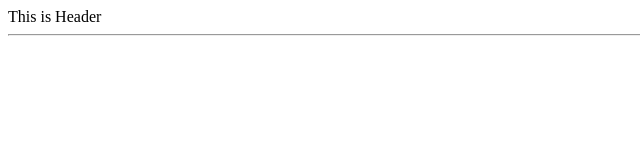
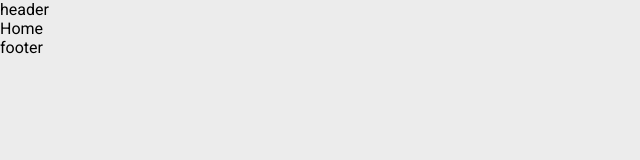
Before and after one commit to mohsinansari3011/nba_app, a React app: page / in a window 1280 px wide. Shown: the whole page, without its empty margins (0-640 px from the left). Built offline with nearby package versions, Linux system fonts and the light colour scheme.

Commit message:
Setting Routes

```diff
--- a/public/index.html
+++ b/public/index.html
@@ -15,7 +15,7 @@
     <link rel="stylesheet" href="https://cdnjs.cloudflare.com/ajax/libs/font-awesome/4.7.0/css/font-awesome.min.css" />
     <link rel="stylesheet" type="text/css" charset="UTF-8" href="https://cdnjs.cloudflare.com/ajax/libs/slick-carousel/1.6.0/slick.min.css" />
     <link rel="stylesheet" type="text/css" href="https://cdnjs.cloudflare.com/ajax/libs/slick-carousel/1.6.0/slick-theme.min.css" />
-
+    <link href="https://fonts.googleapis.com/css?family=Roboto:300,400,500,700" rel="stylesheet">
     <!--
       Notice the use of %PUBLIC_URL% in the tags above.
       It will be replaced with the URL of the `public` folder during the build.
--- /dev/null
+++ b/src/component/Home/home.js
@@ -0,0 +1,14 @@
+import React from 'react';
+
+
+
+const Home = () => {
+   return (
+       <div>
+           Home
+       </div>
+   )
+}
+
+
+export default Home;
--- /dev/null
+++ b/src/component/hoc/Layout/layout.css
@@ -0,0 +1,13 @@
+body{
+    margin:0;
+    padding: 0;
+    background: #ececec;
+    font-family: 'Roboto', sans-serif;
+}
+
+
+
+a {
+
+    text-decoration: none;
+}
--- /dev/null
+++ b/src/component/hoc/Layout/layout.js
@@ -0,0 +1,15 @@
+import React, { Component } from 'react';
+import './layout.css'
+class layout extends Component {
+    render() {
+        return (
+            <div>
+                header
+                {this.props.children}
+                footer
+            </div>
+        );
+    }
+}
+
+export default layout;
--- a/src/index.js
+++ b/src/index.js
@@ -2,48 +2,16 @@ import React from 'react';
 import ReactDOM from 'react-dom';
 import * as serviceWorker from './serviceWorker';
 
-import { BrowserRouter, Route, Switch , NavLink } from 'react-router-dom'
+import { BrowserRouter} from 'react-router-dom'
 
 
-// import Home from './component/home'
-// import Posts from './component/posts'
-// import Profile from './component/profile'
-// import PostItem from './component/post_item'
-// import Life from './component/lifecycles'
-// import Conditional from './component/conditional'
-// import User from './component/user'
+import Routes from './routes'
 
 const App = () =>{
 
     return (
         <BrowserRouter>
-        <div>
-
-            <header>
-                    This is Header <br />
-                    {/* <NavLink to="/">Home</NavLink><br/>
-                    <NavLink to="/posts" activeStyle={{color:'red'}} >Posts</NavLink><br />
-                    <NavLink to={{
-                        pathname:'/profile'
-                    }}>Profile</NavLink><br />
-                    <NavLink to="/life">Life</NavLink><br />
-                    <NavLink to="/conditional">Conditional</NavLink><br />
-                    <NavLink to="/user">User</NavLink><br /> */}
-                    <hr/>
-            </header>
-            <Switch>
-
-
-                    {/* <Route path="/posts/:id/:username" component={PostItem} />
-                    <Route path="/posts" component={Posts} />
-                    <Route path="/profile" component={Profile} />
-                    <Route path="/life" component={Life} />
-                    <Route path="/conditional" component={Conditional} />
-                    <Route path="/user" component={User} />
-                    <Route path="/" exact component={Home} />
-                    <Route render={() => <h3>oops 404</h3>} /> */}
-            </Switch>
-            </div>
+            <Routes />
         </BrowserRouter>
     )
 }
--- /dev/null
+++ b/src/routes.js
@@ -0,0 +1,21 @@
+import React, { Component } from 'react';
+import { Route, Switch } from 'react-router-dom';
+
+import Home from './component/Home/home'
+import Layout from './component/hoc/Layout/layout'
+
+class routes extends Component {
+    render() {
+        return (
+            <div>
+                <Layout>
+                    <Switch>
+                        <Route path = "/" exact component = {Home}/>
+                    </Switch>
+                </Layout>
+            </div>
+        );
+    }
+}
+
+export default routes;
```
